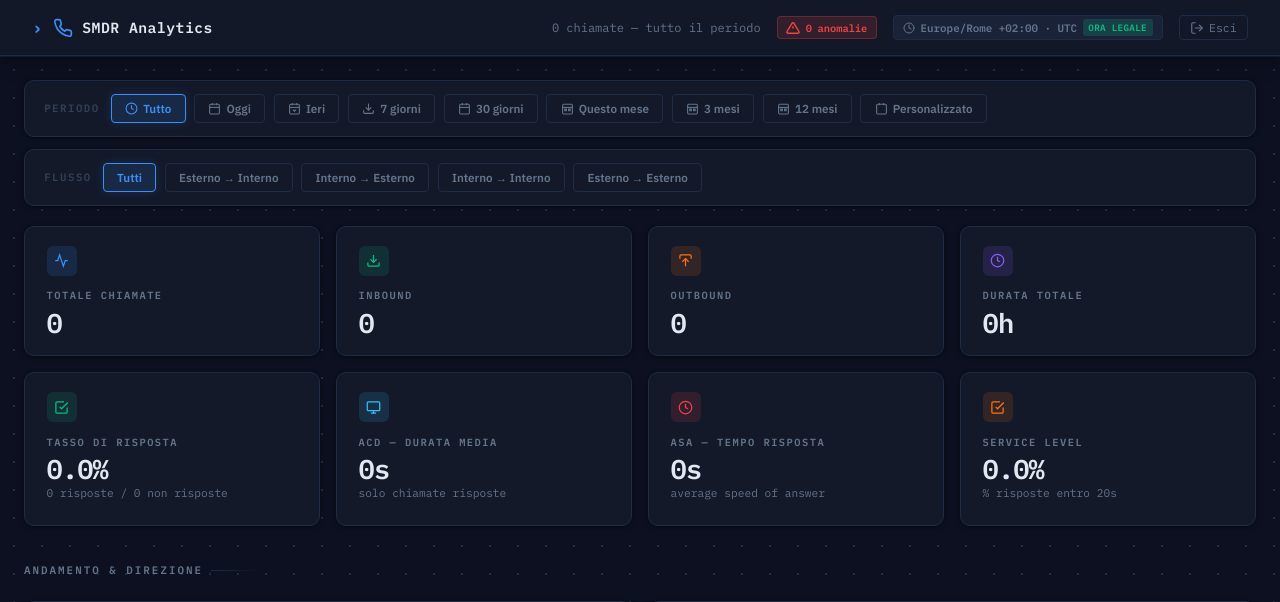
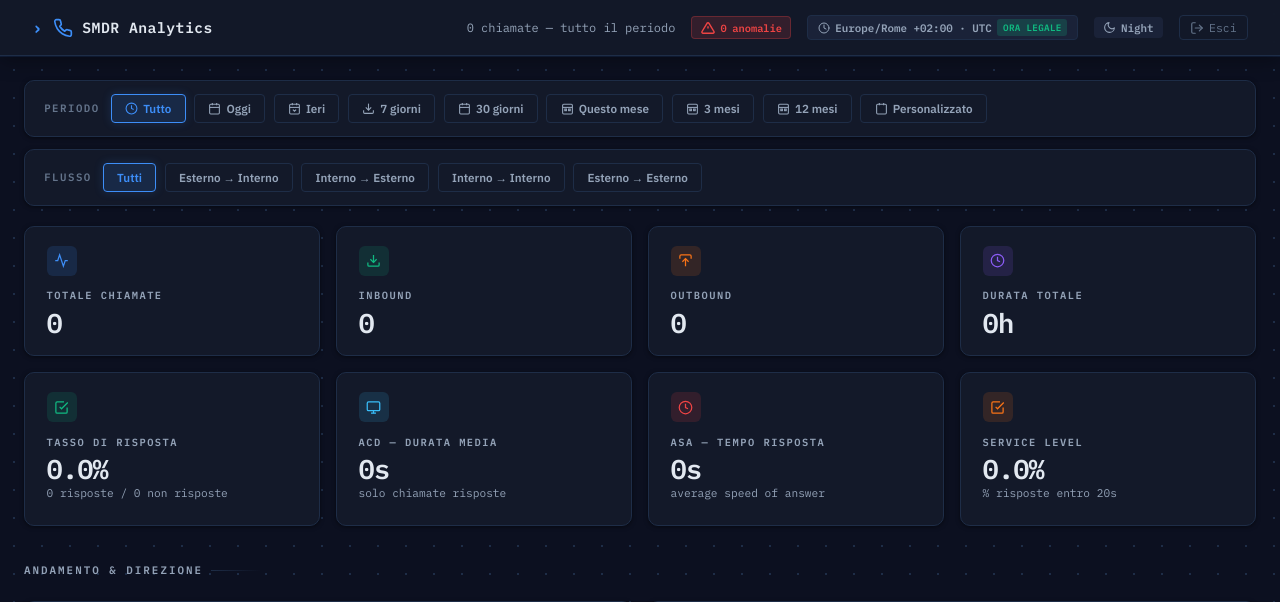
Before and after one commit to rglauco/smdr-web, a Flask app: page / in a window 1280 px wide. Shown: the top 602 px of the page. Run offline with Flask 3, Linux system fonts and the light colour scheme; the visitor is signed in with stand-in values (Sample User, id 1); data comes from the database, SQL or seed files in the repository; data that the repository does not hold is empty; parts of the project's set-up code (start-up, migrations or seed data) failed here and were passed over.

Commit message:
feat: tema Day/Night con toggle + fix leggibilità testi
- text-secondary #64748b → #94a3b8 (contrasto 5.8:1 su bg scuro)
- text-muted #334155 → #64748b (era quasi invisibile su Night)
- Aggiunto [data-theme="day"] con palette light completa
- Toggle sun/moon in navbar con persistenza localStorage
- cGrid() / cBg() per colori grafici adattivi al tema
- Login usa prefers-color-scheme per adattarsi al tema OS

Co-Authored-By: Claude Sonnet 4.6 <noreply@anthropic.com>

```diff
--- a/app/templates/index.html
+++ b/app/templates/index.html
@@ -28,8 +28,8 @@
             --surface-raised: #1a2238;
             --surface-hover: #1e2a42;
             --text: #e2e8f0;
-            --text-secondary: #64748b;
-            --text-muted: #334155;
+            --text-secondary: #94a3b8;
+            --text-muted: #64748b;
             --border: #1e2d47;
             --border-subtle: #162033;
             --shadow-sm: 0 1px 4px rgba(0,0,0,.5);
@@ -40,7 +40,47 @@
             --mono: 'IBM Plex Mono', 'Courier New', monospace;
             --sans: 'IBM Plex Sans', system-ui, sans-serif;
             --glow: 0 0 20px rgba(61,142,248,.15);
-        }
+            --chart-grid: rgba(30,45,71,.6);
+            --chart-bg: #131929;
+        }
+
+        /* ── Day theme overrides ────────────────────────── */
+        [data-theme="day"] {
+            --primary: #2563eb;
+            --primary-light: #3b82f6;
+            --primary-dark: #1d4ed8;
+            --accent: #059669;
+            --accent-warm: #ea580c;
+            --accent-blue: #0284c7;
+            --accent-red: #dc2626;
+            --accent-purple: #7c3aed;
+            --accent-amber: #d97706;
+            --bg: #f1f5f9;
+            --bg-alt: #e8edf3;
+            --surface: #ffffff;
+            --surface-raised: #f8fafc;
+            --surface-hover: #f1f5f9;
+            --text: #0f172a;
+            --text-secondary: #475569;
+            --text-muted: #94a3b8;
+            --border: #e2e8f0;
+            --border-subtle: #f1f5f9;
+            --shadow-sm: 0 1px 3px rgba(0,0,0,.07);
+            --shadow: 0 4px 12px rgba(0,0,0,.08);
+            --shadow-lg: 0 8px 24px rgba(0,0,0,.1);
+            --glow: 0 0 20px rgba(37,99,235,.12);
+            --chart-grid: rgba(226,232,240,.9);
+            --chart-bg: #ffffff;
+        }
+        [data-theme="day"] body {
+            background-image: radial-gradient(circle, #cbd5e1 1px, transparent 1px);
+        }
+        [data-theme="day"] .navbar {
+            background: rgba(255,255,255,.95);
+            box-shadow: 0 1px 0 rgba(37,99,235,.08), 0 2px 12px rgba(0,0,0,.06);
+        }
+        [data-theme="day"] .navbar-brand { color: #0f172a; }
+        [data-theme="day"] .form-group select option { background: #ffffff; }
 
         * { margin: 0; padding: 0; box-sizing: border-box; }
 
@@ -800,6 +840,22 @@
             background: rgba(16,185,129,.06);
         }
         .btn-export svg { width: 13px; height: 13px; }
+
+        /* ── Nav logout link ─────────────────────────────── */
+        .nav-logout {
+            color: var(--text-muted);
+            text-decoration: none;
+            font-size: .72rem;
+            font-family: var(--mono);
+            display: flex;
+            align-items: center;
+            gap: .3rem;
+            border: 1px solid var(--border);
+            padding: .28rem .65rem;
+            border-radius: 4px;
+            transition: all .15s;
+        }
+        .nav-logout:hover { border-color: var(--primary); color: var(--primary); }
 
         /* ── Fade-in animation ────────────────────────────── */
         @keyframes fadeUp {
@@ -834,7 +890,12 @@
             <svg viewBox="0 0 24 24" fill="none" stroke="currentColor" stroke-width="2" stroke-linecap="round" stroke-linejoin="round"><circle cx="12" cy="12" r="10"/><polyline points="12 6 12 12 16 14"/></svg>
             <span id="tzBadgeText">...</span>
         </span>
-        <a href="/logout" style="color:#64748b;text-decoration:none;font-size:.72rem;font-family:'IBM Plex Mono',monospace;display:flex;align-items:center;gap:.3rem;border:1px solid #1e2d47;padding:.28rem .65rem;border-radius:4px;transition:all .15s;" onmouseover="this.style.borderColor='#3d8ef8';this.style.color='#3d8ef8'" onmouseout="this.style.borderColor='#1e2d47';this.style.color='#64748b'">
+        <button class="tz-badge" id="themeToggle" onclick="toggleTheme()" title="Cambia tema Day/Night" style="cursor:pointer;border:none;">
+            <svg id="themeIconMoon" viewBox="0 0 24 24" fill="none" stroke="currentColor" stroke-width="2" stroke-linecap="round" stroke-linejoin="round" style="width:13px;height:13px"><path d="M21 12.79A9 9 0 1 1 11.21 3 7 7 0 0 0 21 12.79z"/></svg>
+            <svg id="themeIconSun" viewBox="0 0 24 24" fill="none" stroke="currentColor" stroke-width="2" stroke-linecap="round" stroke-linejoin="round" style="width:13px;height:13px;display:none"><circle cx="12" cy="12" r="5"/><line x1="12" y1="1" x2="12" y2="3"/><line x1="12" y1="21" x2="12" y2="23"/><line x1="4.22" y1="4.22" x2="5.64" y2="5.64"/><line x1="18.36" y1="18.36" x2="19.78" y2="19.78"/><line x1="1" y1="12" x2="3" y2="12"/><line x1="21" y1="12" x2="23" y2="12"/><line x1="4.22" y1="19.78" x2="5.64" y2="18.36"/><line x1="18.36" y1="5.64" x2="19.78" y2="4.22"/></svg>
+            <span id="themeLabel">Night</span>
+        </button>
+        <a href="/logout" class="nav-logout">
             <svg viewBox="0 0 24 24" fill="none" stroke="currentColor" stroke-width="2" stroke-linecap="round" stroke-linejoin="round" style="width:14px;height:14px"><path d="M9 21H5a2 2 0 0 1-2-2V5a2 2 0 0 1 2-2h4"/><polyline points="16 17 21 12 16 7"/><line x1="21" y1="12" x2="9" y2="12"/></svg>
             Esci
         </a>
@@ -1410,10 +1471,47 @@
     // Anomalies state for the modal
     let anomalyState = { baseline: null, anomalies: [], sample_days: 0 };
 
+    /* ── Theme toggle ───────────────────────────────────── */
+    function cGrid() { return getComputedStyle(document.documentElement).getPropertyValue('--chart-grid').trim(); }
+    function cBg()   { return getComputedStyle(document.documentElement).getPropertyValue('--chart-bg').trim(); }
+    function cText() { return getComputedStyle(document.documentElement).getPropertyValue('--text-secondary').trim(); }
+
+    function applyChartDefaults() {
+        Chart.defaults.color = cText();
+    }
+
+    function toggleTheme() {
+        const current = document.documentElement.dataset.theme || 'night';
+        const next = current === 'night' ? 'day' : 'night';
+        setTheme(next);
+    }
+
+    function setTheme(theme) {
+        document.documentElement.dataset.theme = theme;
+        localStorage.setItem('smdr-theme', theme);
+        const isDay = theme === 'day';
+        document.getElementById('themeIconMoon').style.display = isDay ? 'none' : '';
+        document.getElementById('themeIconSun').style.display  = isDay ? '' : 'none';
+        document.getElementById('themeLabel').textContent = isDay ? 'Day' : 'Night';
+        applyChartDefaults();
+        loadAllStats();
+        searchCalls();
+    }
+
+    // Init theme from localStorage
+    (function() {
+        const saved = localStorage.getItem('smdr-theme') || 'night';
+        document.documentElement.dataset.theme = saved;
+        const isDay = saved === 'day';
+        document.getElementById('themeIconMoon').style.display = isDay ? 'none' : '';
+        document.getElementById('themeIconSun').style.display  = isDay ? '' : 'none';
+        document.getElementById('themeLabel').textContent = isDay ? 'Day' : 'Night';
+    })();
+
     /* ── Chart.js global defaults ─────────────────────── */
     Chart.defaults.font.family = "'IBM Plex Mono', 'Courier New', monospace";
     Chart.defaults.font.size = 11;
-    Chart.defaults.color = '#64748b';
+    Chart.defaults.color = '#94a3b8';
     Chart.defaults.plugins.legend.labels.usePointStyle = true;
     Chart.defaults.plugins.legend.labels.pointStyle = 'circle';
 
@@ -1649,7 +1747,7 @@
                     responsive: true,
                     plugins: { legend: { display: false } },
                     scales: {
-                        y: { beginAtZero: true, grid: { color: 'rgba(30,45,71,.6)' } },
+                        y: { beginAtZero: true, grid: { color: cGrid() } },
                         x: { grid: { display: false } }
                     },
                     onClick: (evt, elements) => {
@@ -1674,7 +1772,7 @@
                         data: Object.values(stats.by_direction),
                         backgroundColor: ['#10b981', '#f97316'],
                         borderWidth: 2,
-                        borderColor: '#131929',
+                        borderColor: cBg(),
                     }]
                 },
                 options: {
@@ -1704,7 +1802,7 @@
                     responsive: true,
                     plugins: { legend: { display: false } },
                     scales: {
-                        x: { beginAtZero: true, grid: { color: 'rgba(30,45,71,.6)' } },
+                        x: { beginAtZero: true, grid: { color: cGrid() } },
                         y: { grid: { display: false } }
                     }
                 }
@@ -1733,7 +1831,7 @@
                         tooltip: { callbacks: { footer: () => 'Clicca per il dettaglio' } }
                     },
                     scales: {
-                        x: { beginAtZero: true, grid: { color: 'rgba(30,45,71,.6)' } },
+                        x: { beginAtZero: true, grid: { color: cGrid() } },
                         y: { grid: { display: false } }
                     },
                     onClick: (evt, elements) => {
@@ -1796,7 +1894,7 @@
                             }
                         },
                         scales: {
-                            y: { beginAtZero: true, grid: { color: 'rgba(30,45,71,.6)' }, title: { display: true, text: 'Chiamate' } },
+                            y: { beginAtZero: true, grid: { color: cGrid() }, title: { display: true, text: 'Chiamate' } },
                             x: {
                                 grid: { display: false },
                                 ticks: {
@@ -1862,7 +1960,7 @@
                         }
                     },
                     scales: {
-                        y: { beginAtZero: true, grid: { color: 'rgba(30,45,71,.6)' }, title: { display: true, text: 'Chiamate' } },
+                        y: { beginAtZero: true, grid: { color: cGrid() }, title: { display: true, text: 'Chiamate' } },
                         x: {
                             grid: { display: false },
                             ticks: {
@@ -2009,7 +2107,7 @@
                     data: counts,
                     backgroundColor: colors,
                     borderWidth: 2,
-                    borderColor: '#131929',
+                    borderColor: cBg(),
                 }]
             },
             options: {
@@ -2051,7 +2149,7 @@
                     responsive: true,
                     plugins: { legend: { display: false } },
                     scales: {
-                        y: { beginAtZero: true, grid: { color: 'rgba(30,45,71,.6)' } },
+                        y: { beginAtZero: true, grid: { color: cGrid() } },
                         x: { grid: { display: false } }
                     }
                 }
@@ -2097,7 +2195,7 @@
                     responsive: true,
                     plugins: { legend: { position: 'bottom', labels: { boxWidth: 8 } } },
                     scales: {
-                        y:  { beginAtZero: true, position: 'left', grid: { color: 'rgba(30,45,71,.6)' }, title: { display: true, text: 'Chiamate' } },
+                        y:  { beginAtZero: true, position: 'left', grid: { color: cGrid() }, title: { display: true, text: 'Chiamate' } },
                         y1: { beginAtZero: true, max: 100, position: 'right', grid: { display: false }, title: { display: true, text: '% risposta' }, ticks: { callback: v => v + '%' } },
                         x:  { grid: { display: false } }
                     }
@@ -2230,7 +2328,7 @@
                 plugins: { legend: { display: false } },
                 scales: {
                     x: { grid: { display: false }, ticks: { font: { size: 9 }, maxRotation: 0, callback: (v, i) => i % 3 === 0 ? data.hourly[i].hour + ':00' : '' } },
-                    y: { beginAtZero: true, grid: { color: 'rgba(30,45,71,.6)' } }
+                    y: { beginAtZero: true, grid: { color: cGrid() } }
                 }
             }
         });
@@ -2251,7 +2349,7 @@
                 plugins: { legend: { position: 'bottom', labels: { font: { size: 10 } } } },
                 scales: {
                     x: { stacked: true, grid: { display: false } },
-                    y: { stacked: true, beginAtZero: true, grid: { color: 'rgba(30,45,71,.6)' } }
+                    y: { stacked: true, beginAtZero: true, grid: { color: cGrid() } }
                 }
             }
         });
@@ -2269,7 +2367,7 @@
                 plugins: { legend: { display: false } },
                 scales: {
                     x: { grid: { display: false }, ticks: { font: { size: 9 } } },
-                    y: { beginAtZero: true, grid: { color: 'rgba(30,45,71,.6)' } }
+                    y: { beginAtZero: true, grid: { color: cGrid() } }
                 }
             }
         });
@@ -2290,7 +2388,7 @@
                 plugins: { legend: { position: 'bottom', labels: { font: { size: 10 } } } },
                 scales: {
                     x: { grid: { display: false }, ticks: { font: { size: 9 }, maxRotation: 45, maxTicksLimit: 12 } },
-                    y: { beginAtZero: true, grid: { color: 'rgba(30,45,71,.6)' } }
+                    y: { beginAtZero: true, grid: { color: cGrid() } }
                 }
             }
         });
@@ -2423,7 +2521,7 @@
             if (flowChartInstance) flowChartInstance.destroy();
             flowChartInstance = new Chart(document.getElementById('flowChart'), {
                 type: 'doughnut',
-                data: { labels, datasets: [{ data: counts, backgroundColor: colors, borderWidth: 2, borderColor: '#131929' }] },
+                data: { labels, datasets: [{ data: counts, backgroundColor: colors, borderWidth: 2, borderColor: cBg() }] },
                 options: {
                     responsive: true,
                     cutout: '55%',
@@ -2533,7 +2631,7 @@
                     },
                 },
                 scales: {
-                    x: { beginAtZero: true, grid: { color: 'rgba(30,45,71,.6)' } },
+                    x: { beginAtZero: true, grid: { color: cGrid() } },
                     y: { grid: { display: false } },
                 },
                 onClick: (evt, elements) => {
```
Also changed, not shown: app/templates/login.html (+19 -3 lines).
